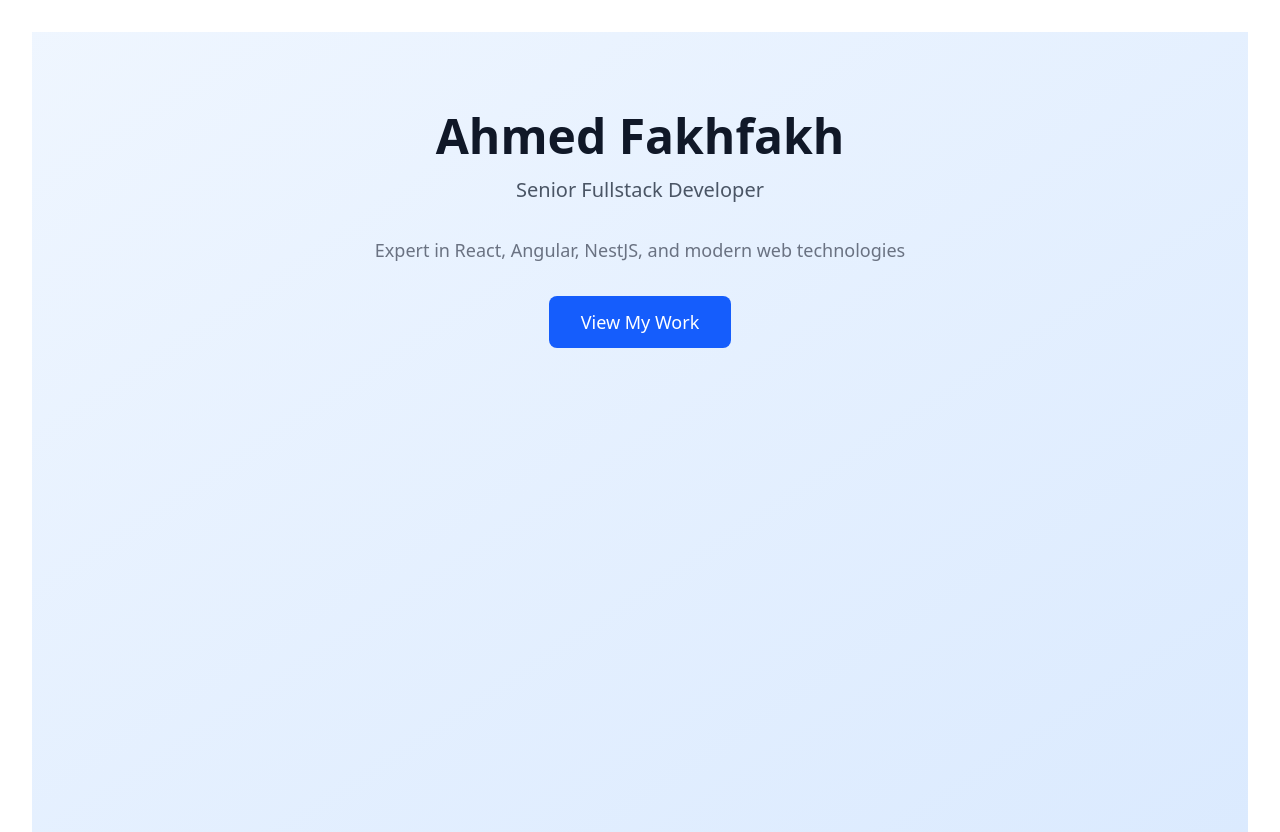
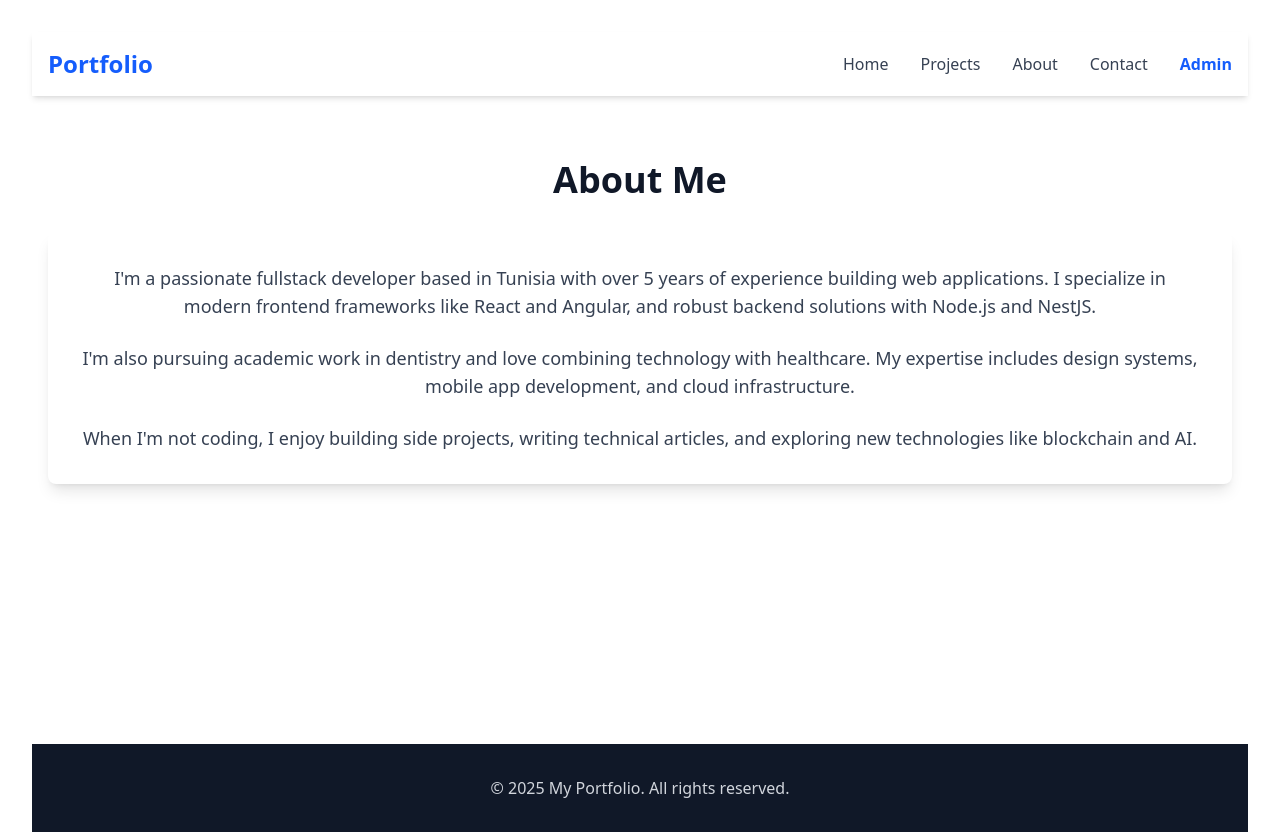
Before and after one commit to MohamedBouattour/my-portfollio, a React (Vite) app: page /visitor/About in a window 1280 px wide. Built offline with nearby package versions, Linux system fonts and the light colour scheme.

Commit message:
fix and simplify

```diff
--- a/src/App.tsx
+++ b/src/App.tsx
@@ -1,129 +1,147 @@
+import { Link, Outlet, Route, Routes, useNavigate } from 'react-router-dom';
 import './App.css';
-import { Routes, Route, Link, Outlet } from 'react-router-dom';
-import { useState } from 'react';
 // Pages
 
 import Home from './pages/Home';
-import Projects from './pages/Projects';
-import About from './pages/About';
-import Contact from './pages/Contact';
 import Login from './pages/Login';
 import AdminDashboard from './pages/admin/AdminDashboard';
 import AdminProjects from './pages/admin/AdminProjects';
+import About from './pages/visitor/About';
+import Contact from './pages/visitor/Contact';
+import Projects from './pages/visitor/Projects';
+
+const isAuthenticated = false
 
 function App() {
-  const [isAdmin, setIsAdmin] = useState(false);
   return (
     <>
+     {/*{isAuthenticated ?<Navigate to='/visitor'/> :<Navigate to='/login'/>}*/}
+
       <Routes>
-        {/* CLIENT ROUTES */}
-        <Route
-          path="/"
-          element={<ClientLayout isAdmin={isAdmin} setIsAdmin={setIsAdmin} />}
-        >
-          <Route index element={<Home />} />
-          <Route path="projects" element={<Projects />} />
-          <Route path="about" element={<About />} />
-          <Route path="contact" element={<Contact />} />
-        </Route>
+      {/* Visitor routes with layout */}
+      <Route path="/visitor" element={<VisitorLayout />}>
+        <Route  path="home" element={<Home />} />
+        <Route  path="projects" element={<Projects />} />
+        <Route  path="Contact" element={<Contact />} />
+        <Route  path="About" element={<About />} />
+      </Route>
 
-        {/* LOGIN */}
-        <Route
-          path="/login"
-          element={<Login isAdmin={isAdmin} setIsAdmin={setIsAdmin} />}
-        />
+      {/* Login standalone */}
+      <Route path="/login" element={<Login />} />
 
-        {/* ADMIN ROUTES */}
-        {isAdmin && (
-          <Route
-            path="/admin"
-            element={<AdminLayout isAdmin={isAdmin} setIsAdmin={setIsAdmin} />}
-          >
-            <Route index element={<AdminDashboard />} />
-            <Route path="projects" element={<AdminProjects />} />
-          </Route>
-        )}
-
-        {/* FALLBACK */}
-        <Route path="*" element={<Home />} />
-      </Routes>
+      {/* Admin routes with layout */}
+      <Route path="/admin" element={<AdminLayout />}>
+        <Route path='dashboard' element={<AdminDashboard />} />
+        <Route path="projects" element={<AdminProjects />} />
+      </Route>
+    </Routes>
     </>
   );
 }
 
-function ClientLayout({ isAdmin }: any) {
+function VisitorLayout() {
   return (
     <div className="flex flex-col min-h-screen">
-      <header className="bg-white shadow-md p-4">
-        <nav className="max-w-7xl mx-auto flex justify-between items-center">
-          <h1 className="text-2xl font-bold text-blue-600">Portfolio</h1>
-          <div className="flex gap-8">
-            <Link to="/" className="text-gray-700 hover:text-blue-600">
-              Home
-            </Link>
-            <Link to="/projects" className="text-gray-700 hover:text-blue-600">
-              Projects
-            </Link>
-            <Link to="/about" className="text-gray-700 hover:text-blue-600">
-              About
-            </Link>
-            <Link to="/contact" className="text-gray-700 hover:text-blue-600">
-              Contact
-            </Link>
-            {!isAdmin && (
-              <Link to="/login" className="text-blue-600 font-bold">
-                Admin
-              </Link>
-            )}
-          </div>
-        </nav>
-      </header>
+      <VisitorHeader />
       <main className="flex-1">
-        <Outlet />
+        <Outlet /> {/* Pages render here */}
       </main>
-      <footer className="bg-gray-900 text-white p-8 text-center">
-        <p>&copy; 2024 My Portfolio. All rights reserved.</p>
-      </footer>
+      <VisitorFooter />
     </div>
   );
 }
 
-function AdminLayout({ setIsAdmin }: any) {
+function VisitorHeader() {
+  return (
+    <header className="bg-white shadow-md p-4 sticky top-0 z-50">
+      <nav className="max-w-7xl mx-auto flex justify-between items-center">
+        <h1 className="text-2xl font-bold text-blue-600">Portfolio</h1>
+        <div className="flex gap-8 items-center">
+          <Link to="/visitor/home" className="text-gray-700 hover:text-blue-600 font-medium">
+            Home
+          </Link>
+          <Link to="/visitor/projects" className="text-gray-700 hover:text-blue-600 font-medium">
+            Projects
+          </Link>
+          <Link to="/visitor/about" className="text-gray-700 hover:text-blue-600 font-medium">
+            About
+          </Link>
+          <Link to="/visitor/contact" className="text-gray-700 hover:text-blue-600 font-medium">
+            Contact
+          </Link>
+          <Link to="/login" className="text-blue-600 font-bold hover:underline">
+            Admin
+          </Link>
+        </div>
+      </nav>
+    </header>
+  );
+}
+
+function VisitorFooter() {
+  const year = new Date().getFullYear();
+  return (
+    <footer className="bg-gray-900 text-gray-300 p-8 text-center mt-16">
+      <p>&copy; {year} My Portfolio. All rights reserved.</p>
+    </footer>
+  );
+}
+
+// ============ ADMIN LAYOUT ============
+function AdminLayout() {
+  const navigate = useNavigate();
+
+  const handleLogout = () => {
+    navigate('/visitor/home');
+  };
+
   return (
     <div className="flex min-h-screen">
-      <aside className="w-64 bg-gray-900 text-white p-6">
-        <h2 className="text-2xl font-bold mb-8">Admin Panel</h2>
-        <nav className="space-y-4">
-          <Link to="/admin" className="block hover:bg-gray-800 p-2 rounded">
-            Dashboard
-          </Link>
-          <Link
-            to="/admin/projects"
-            className="block hover:bg-gray-800 p-2 rounded"
-          >
-            Projects
-          </Link>
-        </nav>
-      </aside>
+      <AdminSidebar />
       <div className="flex-1 flex flex-col">
-        <header className="bg-white shadow-md p-6 flex justify-between items-center">
-          <h1 className="text-2xl font-bold">Admin Dashboard</h1>
-          <button
-            onClick={() => {
-              setIsAdmin(false);
-              window.location.href = '/';
-            }}
-            className="bg-red-600 text-white px-4 py-2 rounded hover:bg-red-700"
-          >
-            Logout
-          </button>
-        </header>
-        <main className="flex-1 overflow-auto p-8">
-          <Outlet />
+        <AdminHeader onLogout={handleLogout} />
+        <main className="flex-1 overflow-auto p-8 bg-gray-50">
+          <Outlet /> {/* Admin pages render here */}
         </main>
       </div>
     </div>
   );
 }
 
+function AdminSidebar() {
+  return (
+    <aside className="w-64 bg-gray-900 text-white p-6 min-h-screen">
+      <h2 className="text-2xl font-bold mb-8">Admin Panel</h2>
+      <nav className="space-y-4">
+        <Link
+          to="/admin/dashboard"
+          className="block hover:bg-gray-800 p-3 rounded-lg transition font-medium"
+        >
+          📊 Dashboard
+        </Link>
+        <Link
+          to="/admin/projects"
+          className="block hover:bg-gray-800 p-3 rounded-lg transition font-medium"
+        >
+          📁 Projects
+        </Link>
+      </nav>
+    </aside>
+  );
+}
+
+function AdminHeader({ onLogout }:any) {
+  return (
+    <header className="bg-white shadow-md p-6 flex justify-between items-center">
+      <h1 className="text-2xl font-bold text-gray-900">Admin Dashboard</h1>
+      <button
+        onClick={onLogout}
+        className="bg-red-600 text-white px-6 py-2 rounded-lg hover:bg-red-700 font-semibold"
+      >
+        Logout
+      </button>
+    </header>
+  );
+}
+
 export default App;
--- a/src/pages/Login.tsx
+++ b/src/pages/Login.tsx
@@ -1,11 +1,13 @@
 import { useState } from 'react';
+import { useNavigate } from 'react-router-dom';
 
-export default function Login({ setIsAdmin }: any) {
+export default function Login() {
   const [formData, setFormData] = useState({
     email: '',
     password: '',
   });
   const [error, setError] = useState('');
+  const navigation = useNavigate()
 
   function handleChange(e: any) {
     setFormData({
@@ -16,12 +18,11 @@ export default function Login({ setIsAdmin }: any) {
 
   function handleSubmit(e: any) {
     e.preventDefault();
-
+    navigation('/admin')
     if (
       formData.email === 'admin@example.com' &&
       formData.password === 'admin123'
     ) {
-      setIsAdmin(true);
       window.location.href = '/admin';
     } else {
       setError('Invalid email or password');
```
Also changed, not shown: src/pages/visitor/About.tsx (renamed from src/pages/About.tsx), src/pages/visitor/Contact.tsx (renamed from src/pages/Contact.tsx), src/pages/visitor/Hero.tsx (renamed from src/pages/Hero.tsx), src/pages/visitor/Projects.tsx (renamed from src/pages/Projects.tsx).
